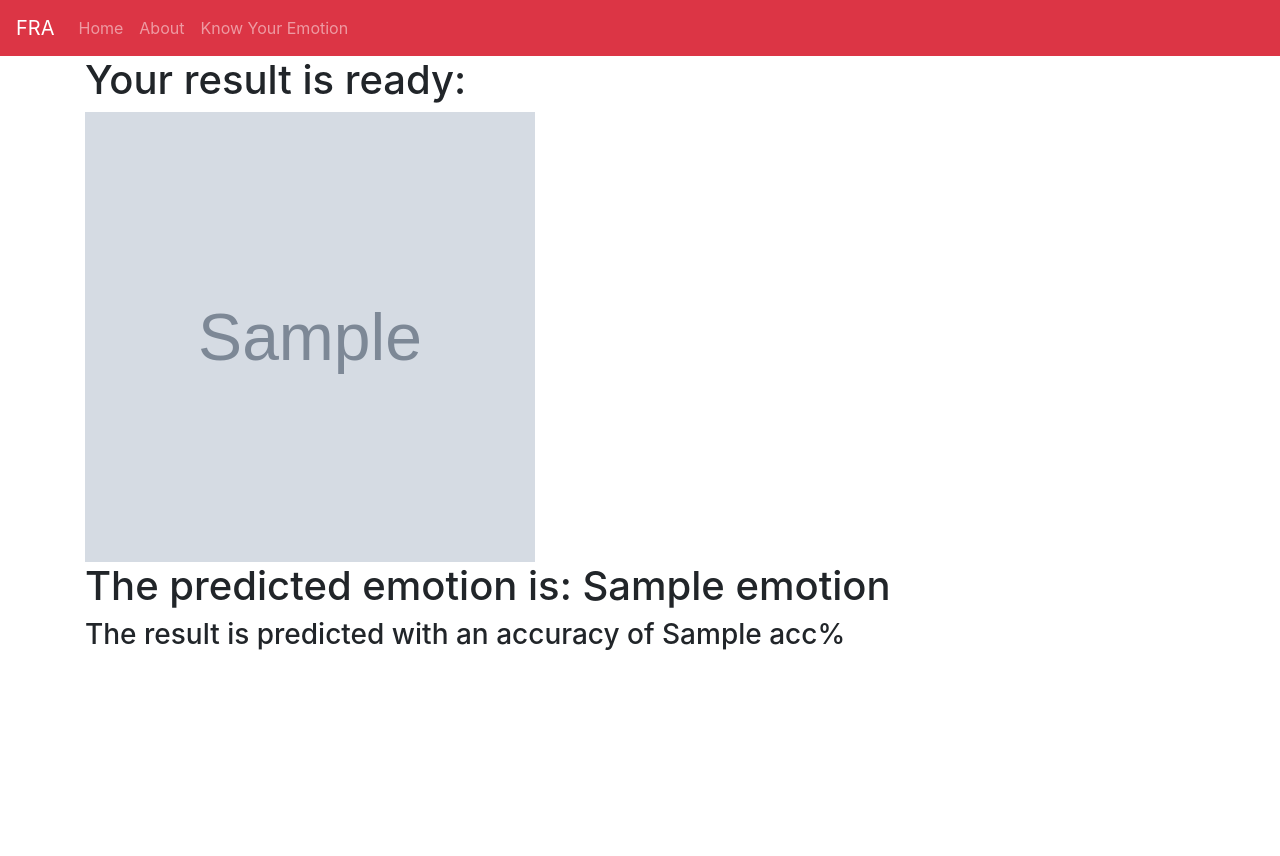
After one commit to Team-Genesis/Emotion-Detection-API, a Flask app: template templates/result.html in a window 1280 px wide. The commit adds this page. Run offline with Flask 2, Linux system fonts and the light colour scheme; the template is opened without the code that fills it: most values are stand-ins (such as "Sample title", 1, 10 or a date in 2020); grey boxes marked "Sample" are stand-in pictures; some libraries are stand-ins or nearby versions.

Commit message:
UI for emotion result page

```diff
--- a/app.py
+++ b/app.py
@@ -6,6 +6,7 @@ import numpy as np
 from keras.models import model_from_json
 from keras.preprocessing import image
 from io import BytesIO
+import random
 
 app = Flask(__name__)
 app.config['SQLALCHEMY_DATABASE_URI'] = 'sqlite:////home/ishant/ishant_linux/boongg_project/web_api/database/filesstorage.db'
@@ -48,7 +49,7 @@ def upload():
     file_data = FileContents.query.filter_by(id=newFile.id).first()
 
 
-    nparr = np.fromstring(img_str, np.uint8)
+    nparr = np.frombuffer(img_str, np.uint8)
     test_img = cv2.imdecode(nparr, cv2.IMREAD_GRAYSCALE)
 
     faces_detected = face_cascade.detectMultiScale(test_img, 1.32, 5)
@@ -67,14 +68,19 @@ def upload():
 
         predictions = model.predict(img_pixels)
 
+
+
             #find max indexed array
         max_index = np.argmax(predictions[0])
 
+        print(max_index)
 
+        accuracy = predictions[0][max_index] * 100
 
         emotions = ('angry', 'disgust', 'fear', 'happy', 'sad', 'surprise', 'neutral')
         predicted_emotion = emotions[max_index]
-        print(predicted_emotion)
+        print(emotions)
+        # print(predicted_emotion)
 
         if predicted_emotion in ('angry', 'disgust', 'fear', 'sad'):
           predicted_emotion = 'Not Interested'
@@ -83,14 +89,18 @@ def upload():
         else:
           predicted_emotion = 'Interested'
 
-        cv2.putText(test_img, predicted_emotion, (int(x), int(y)), cv2.FONT_HERSHEY_SIMPLEX, 1, (0,0,255), 2)
-        print(predicted_emotion)
+        cv2.putText(test_img, predicted_emotion, (int(x), int(y)), cv2.FONT_HERSHEY_SIMPLEX, 1, (0,0,0), 2)
+        # print(predicted_emotion)
 
     resized_img = cv2.resize(test_img, (1000, 700))
 
+    img_name = predicted_emotion + str(random.randrange(1, 10000000, 1)) + '.png'
 
+    img_dir = 'static/' + img_name
 
-    return predicted_emotion
+    cv2.imwrite(img_dir, resized_img)
+
+    return render_template('result.html', img=img_name, emotion=predicted_emotion, acc=accuracy )
 
 
 
--- /dev/null
+++ b/static/css/styles.css
@@ -0,0 +1,9 @@
+html {
+    margin: 0;
+    padding: 0;
+}
+.emotion {
+    width: 100%;
+    height: 100vh;
+    margin: 0 auto;
+}
--- a/templates/emotions.html
+++ b/templates/emotions.html
@@ -8,7 +8,7 @@
 
 <form method="POST" action="/upload" enctype="multipart/form-data">
   <div class="form-group">
-    <label for="inputFile"> Image File Input </label>
+    <!-- <label for="inputFile"> Image File Input </label> <br> -->
     <input type="file" name="inputFile">
 
   </div>
--- a/templates/includes/_navbar.html
+++ b/templates/includes/_navbar.html
@@ -7,7 +7,7 @@
     <div class="collapse navbar-collapse" id="navbarSupportedContent">
       <ul class="navbar-nav mr-auto">
         <li class="nav-item">
-          <a class="nav-link" href="#">Home <span class="sr-only">(current)</span></a>
+          <a class="nav-link" href="/">Home <span class="sr-only">(current)</span></a>
         </li>
         <li class="nav-item">
           <a class="nav-link" href="/about">About</a>
--- a/templates/layout.html
+++ b/templates/layout.html
@@ -7,6 +7,7 @@
     <meta name="viewport" content="width=device-width, initial-scale=1, shrink-to-fit=no">
 
     <!-- Bootstrap CSS -->
+    <link rel="stylesheet" href="{{ url_for('static', filename='css/styles.css') }}">
     <link rel="stylesheet" href="https://stackpath.bootstrapcdn.com/bootstrap/4.3.1/css/bootstrap.min.css" integrity="sha384-ggOyR0iXCbMQv3Xipma34MD+dH/1fQ784/j6cY/iJTQUOhcWr7x9JvoRxT2MZw1T" crossorigin="anonymous">
   </head>
   <body>
@@ -23,7 +24,6 @@
 
     <!-- Optional JavaScript -->
     <!-- jQuery first, then Popper.js, then Bootstrap JS -->
-    <script type="text/javascript" src="{{url_for('static', filename='recorder.js')}}"></script>
     <script src="https://code.jquery.com/jquery-3.3.1.slim.min.js" integrity="sha384-q8i/X+965DzO0rT7abK41JStQIAqVgRVzpbzo5smXKp4YfRvH+8abtTE1Pi6jizo" crossorigin="anonymous"></script>
     <script src="https://cdnjs.cloudflare.com/ajax/libs/popper.js/1.14.7/umd/popper.min.js" integrity="sha384-UO2eT0CpHqdSJQ6hJty5KVphtPhzWj9WO1clHTMGa3JDZwrnQq4sF86dIHNDz0W1" crossorigin="anonymous"></script>
     <script src="https://stackpath.bootstrapcdn.com/bootstrap/4.3.1/js/bootstrap.min.js" integrity="sha384-JjSmVgyd0p3pXB1rRibZUAYoIIy6OrQ6VrjIEaFf/nJGzIxFDsf4x0xIM+B07jRM" crossorigin="anonymous"></script>
--- /dev/null
+++ b/templates/result.html
@@ -0,0 +1,27 @@
+{% extends 'layout.html' %}
+
+{% block body %}
+
+<div class="emotion center">
+    <h1>Your result is ready:</h1>
+
+    <img src="static/{{ img }}" class="responsive-image" width="450px" height="450px"/>
+    <h1>The predicted emotion is: {{ emotion }}
+
+
+        {% if 'Neutral' in emotion %}
+            &#128528
+        {% endif %}
+        {% if 'Not Interested' in emotion %}
+            &#128530
+        {% endif %}
+        {% if emotion == 'Interested' %}
+            &#128513
+        {% endif %}
+
+    </h1>
+
+    <h3>The result is predicted with an accuracy of {{ acc }}%</h3>
+</div>
+
+{% endblock %}
```
Also changed, not shown: database/filesstorage.db, 1 other file.
